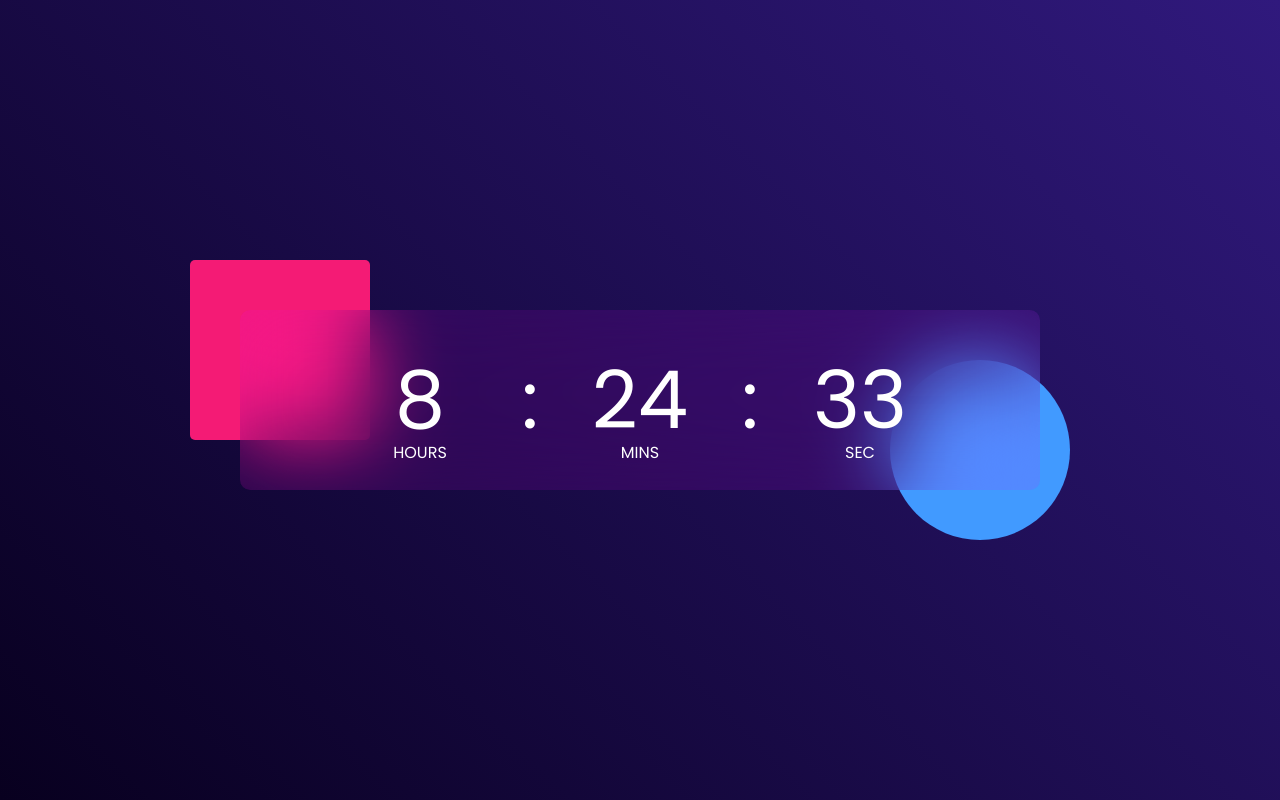
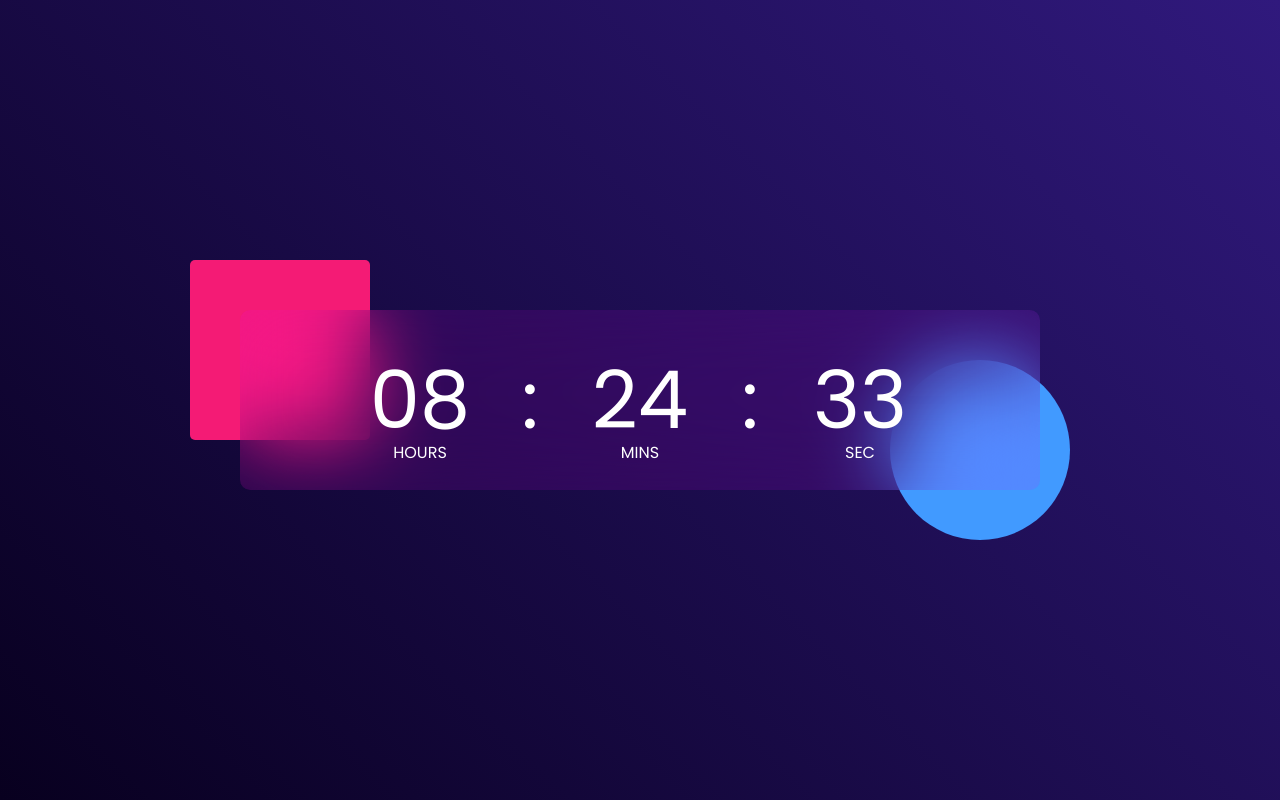
Before and after one commit to teddymitei/Clock, a plain HTML site: page index.html in a window 1280 px wide. Drawn offline with Linux system fonts and the light colour scheme.

Commit message:
final update

```diff
--- a/index.html
+++ b/index.html
@@ -29,9 +29,9 @@
         setInterval(()=>{
             let currentTime = new Date();
 
-            hrs.innerHTML = currentTime.getHours();
-            min.innerHTML = currentTime.getMinutes();
-            sec.innerHTML = currentTime.getSeconds();
+            hrs.innerHTML = (currentTime.getHours()<10?"0":"") + currentTime.getHours();
+            min.innerHTML = (currentTime.getMinutes()<10?"0":"") + currentTime.getMinutes();
+            sec.innerHTML = (currentTime.getSeconds()<10?"0":"") + currentTime.getSeconds();
 
         },1000)
 
```
